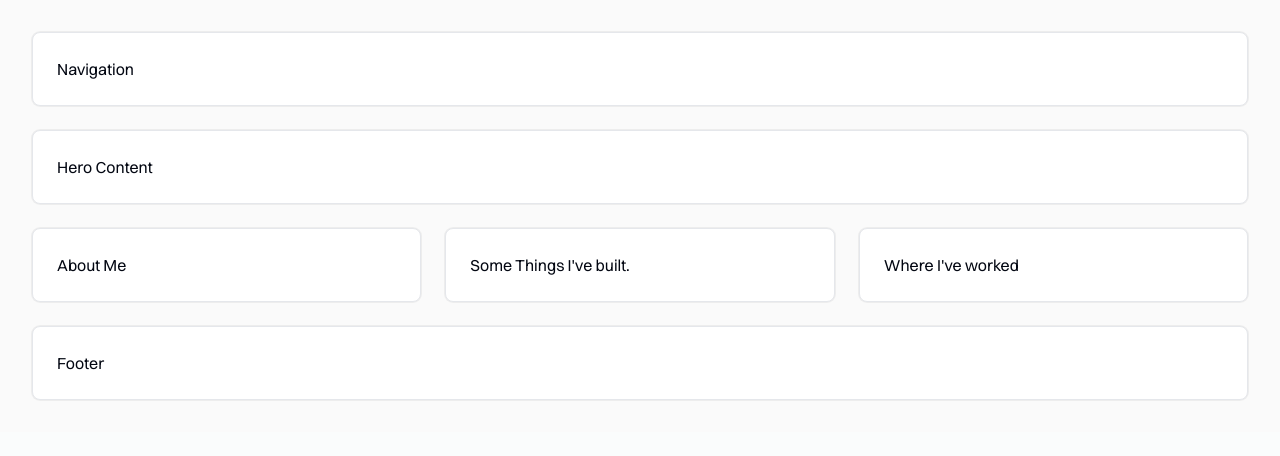
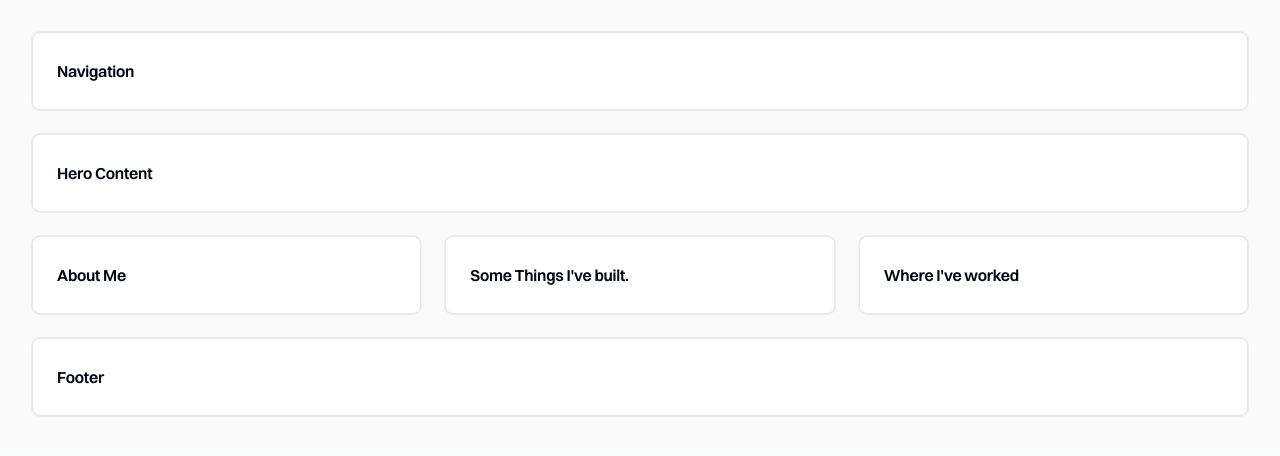
Before and after one commit to Justin-Bento/portfolio, a Next.js app: page / in a window 1280 px wide. Shown: the top 456 px of the page. Built offline with nearby package versions, Linux system fonts and the light colour scheme.

Commit message:
Added styles for the typography

```diff
--- a/app/(frontend)/page.tsx
+++ b/app/(frontend)/page.tsx
@@ -5,22 +5,34 @@ export default function Home() {
     <>
       <main className="grid grid-cols-1 md:grid-cols-12 p-8 gap-6 max-h-dvh bg-[#fafafa]">
         <Card className="bg-[#fff] px-4 py-5 sm:p-6 ring-1 ring-black/5 shadow-none col-span-12">
-          <p className="">Navigation</p>
+          <p className="text-lg/7 font-semibold tracking-[-0.015em] text-zinc-950 sm:text-base/7 dark:text-white">
+            Navigation
+          </p>
         </Card>
         <Card className="bg-[#fff] px-4 py-5 sm:p-6 ring-1 ring-black/5 shadow-none col-span-12">
-          <p className="">Hero Content</p>
+          <p className="text-lg/7 font-semibold tracking-[-0.015em] text-zinc-950 sm:text-base/7 dark:text-white">
+            Hero Content
+          </p>
         </Card>
         <Card className="bg-[#fff] px-4 py-5 sm:p-6 ring-1 ring-black/5 shadow-none col-span-12 lg:col-span-4">
-          <p className="">About Me</p>
+          <p className="text-lg/7 font-semibold tracking-[-0.015em] text-zinc-950 sm:text-base/7 dark:text-white">
+            About Me
+          </p>
         </Card>
         <Card className="bg-[#fff] px-4 py-5 sm:p-6 ring-1 ring-black/5 shadow-none col-span-12 lg:col-span-4">
-          <p className="">Some Things I&#39;ve built.</p>
+          <p className="text-lg/7 font-semibold tracking-[-0.015em] text-zinc-950 sm:text-base/7 dark:text-white">
+            Some Things I&#39;ve built.
+          </p>
         </Card>
         <Card className="bg-[#fff] px-4 py-5 sm:p-6 ring-1 ring-black/5 shadow-none col-span-12 lg:col-span-4">
-          <p className="">Where I&#39;ve worked</p>
+          <p className="text-lg/7 font-semibold tracking-[-0.015em] text-zinc-950 sm:text-base/7 dark:text-white">
+            Where I&#39;ve worked
+          </p>
         </Card>
         <Card className="bg-[#fff] px-4 py-5 sm:p-6 ring-1 ring-black/5 shadow-none col-span-12">
-          <p className="">Footer</p>
+          <p className="text-lg/7 font-semibold tracking-[-0.015em] text-zinc-950 sm:text-base/7 dark:text-white">
+            Footer
+          </p>
         </Card>
       </main>
     </>
```
